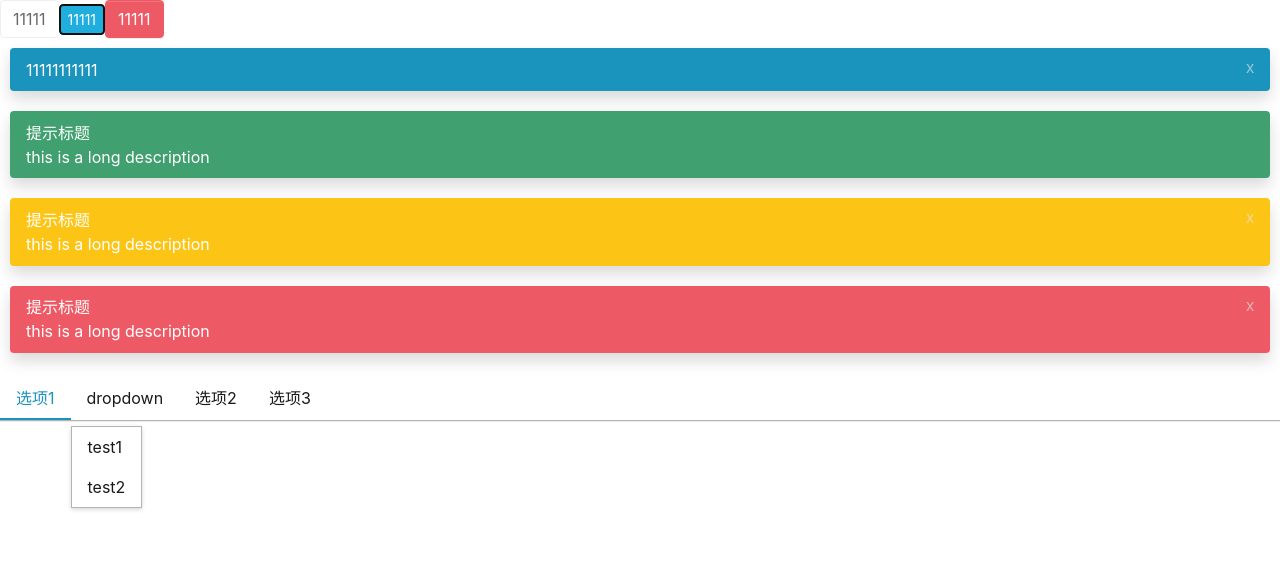
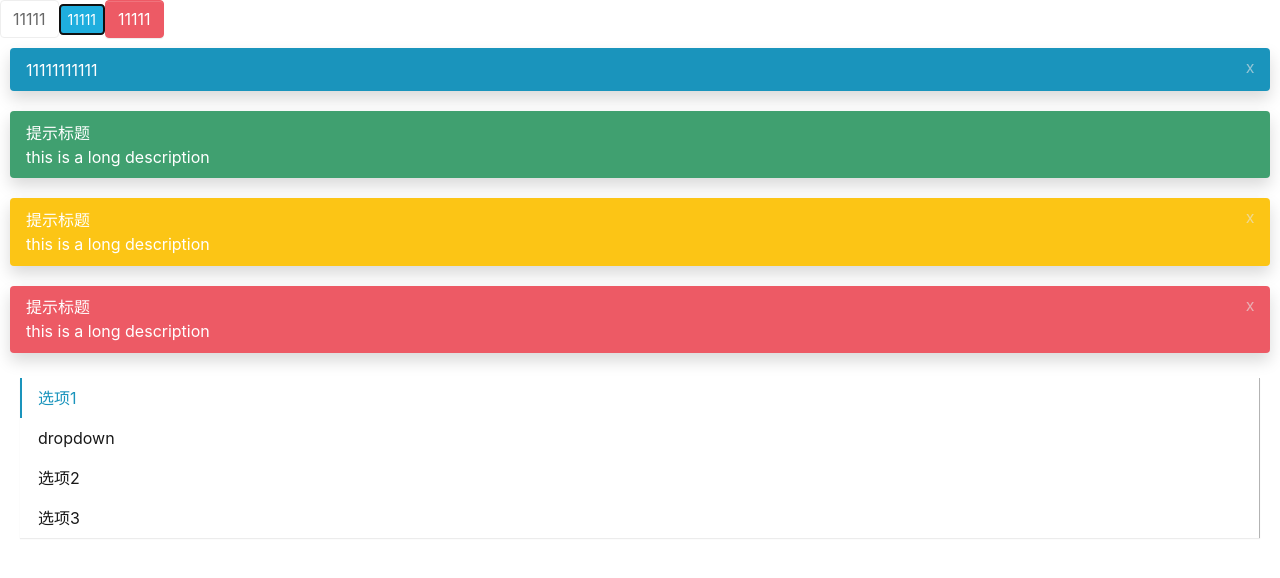
Before and after one commit to kirriri/ararin-ui, a React (Create React App) app: page / in a window 1280 px wide. Shown: the top 578 px of the page. Built offline with nearby package versions, Linux system fonts and the light colour scheme.

Commit message:
menu dev 02

```diff
--- a/src/App.tsx
+++ b/src/App.tsx
@@ -46,7 +46,11 @@ const App: React.FC = () => {
 			</div>
 
 			<div style={{marginTop: '15px'}}>
-				<Menu defaultIndex={0} onSelect={() => {console.log(111111111111)}}>
+				<Menu
+					defaultIndex={0}
+					onSelect={() => {console.log(111111111111)}}
+					mode='vertical'
+				>
 					<MenuItem>
 						选项1
 					</MenuItem>
--- a/src/components/Menu/SubMenu/subMenu.tsx
+++ b/src/components/Menu/SubMenu/subMenu.tsx
@@ -1,4 +1,4 @@
-import React, { useContext, FunctionComponentElement } from 'react'
+import React, { useContext, useState, FunctionComponentElement } from 'react'
 import classNames from 'classnames'
 import { MenuContext } from '../menu'
 import { MenuItemProps } from '../MenuItem/menuItem'
@@ -16,11 +16,35 @@ const SubMenu: React.FC<SubMenuProps>  = props => {
         className,
         children
     } = props
+    const [ menuOpen, setMenuOpen ] = useState(false)
     const context = useContext(MenuContext)
     const classes = classNames('ararin-menu-item ararin-submenu-item', className, {
         'is-active': context.index === index
     })
+    const handleClick = (e: React.MouseEvent) => {
+        e.preventDefault()
+        setMenuOpen(!menuOpen)
+    }
+
+    let timer: any
+    const handleMouse = (e: React.MouseEvent, toogle: boolean) => {
+        clearTimeout(timer)
+        e.preventDefault()
+        timer = setTimeout(() => {
+            setMenuOpen(toogle)
+        }, 300)
+    }
+    const clickEvents = context.mode === 'vertical' ? {
+        onClick: handleClick
+    } : { }
+    const hoverEvents = context.mode !== 'vertical' ? {
+        onMouseEnter: (e: React.MouseEvent) => { handleMouse(e, true) },
+        onMouseLeave: (e: React.MouseEvent) => { handleMouse(e, false) }
+    } : {}
     const renderChildren = () => {
+        const subMenuClasses = classNames('ararin-submenu', {
+            'menu-opened': menuOpen
+        })
         const childrenCpmponent = React.Children.map(children, (child, index) => {
             const childElement = child as FunctionComponentElement<MenuItemProps>
             if(childElement.type.displayName === 'ArarinMenuItem') {
@@ -30,7 +54,7 @@ const SubMenu: React.FC<SubMenuProps>  = props => {
             }
         })
         return(
-            <ul className='ararin-submenu'>
+            <ul className={subMenuClasses}>
                 {childrenCpmponent}
             </ul>
         )
@@ -39,8 +63,13 @@ const SubMenu: React.FC<SubMenuProps>  = props => {
         <li
             key={index}
             className={classes}
+            {...hoverEvents}
         >
-            <div className="ararin-submenu-title">
+            <div
+                className="ararin-submenu-title"
+                onClick={handleClick}
+                {...clickEvents}
+            >
                 {title}
             </div>
             {renderChildren()}
--- a/src/components/Menu/_style.scss
+++ b/src/components/Menu/_style.scss
@@ -50,11 +50,11 @@
       }
     }
     .ararin-submenu {
-      //display: none;
+      display: none;
       list-style:none;
       padding-left: 0;
       white-space: nowrap;
-      //transition: $menu-transition;
+      transition: $menu-transition;
       .ararin-menu-item {
         padding: $menu-item-padding-y $menu-item-padding-x;
         cursor: pointer;
@@ -66,7 +66,7 @@
       }
     }
     .ararin-submenu.menu-opened {
-      //display: block;
+      display: block;
     }
   }
   .ararin-menu-horizontal {
--- a/src/components/Menu/menu.tsx
+++ b/src/components/Menu/menu.tsx
@@ -15,7 +15,8 @@ export interface MenuProps {
 
 interface IMenuContext {
     index: number,
-    onSelect?: SelectCallback
+    onSelect?: SelectCallback,
+    mode?: MenuMode
 }
 
 export const MenuContext = React.createContext<IMenuContext>({ index: 0 })
@@ -42,7 +43,8 @@ const Menu: React.FC<MenuProps> = props => {
     }
     const passedContext: IMenuContext = {
         index: currentActive ? currentActive : 0,
-        onSelect: handleClick
+        onSelect: handleClick,
+        mode: mode
     }
 
     const renderChildren = () => {
```
